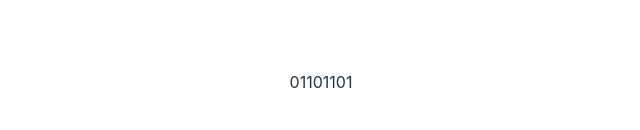
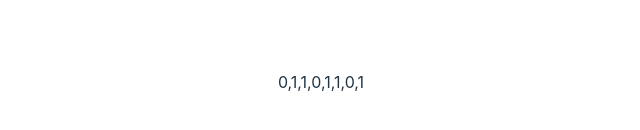
Before and after one commit to WPI-Hackathon/WPI-Hackathon.github.io, a React (Vite) app: page / in a window 1280 px wide. Shown: the part 318-448 px from the top of the page, without its empty margins (319-959 px from the left). Built offline with nearby package versions, Linux system fonts and the light colour scheme.

Commit message:
Semi-working click+drag

```diff
--- a/src/components/Calendar.tsx
+++ b/src/components/Calendar.tsx
@@ -1,5 +1,5 @@
 import { useState, useEffect } from "react";
-import { initSchedule } from "./helpers/initSchedule";
+import { displaySchedule } from "./helpers/displaySchedule";
 
 export default function Calendar({
     parseSchedule,
@@ -8,18 +8,34 @@ export default function Calendar({
 }) {
     const [schedule, setSchedule] =
         useState<Array<Array<number>>>(parseSchedule);
+    const [mouse, setMouse] = useState<boolean>(false)
 
     useEffect(() => {
-        console.log("INSDKFHS:DKLFHJSDKLFJHSDKLFJH")
-        console.log(schedule);
+        const saveData = setTimeout(() => {
+            console.log("Saving...")
+            console.log(schedule);
+        }, 2000)
+
+        return () => clearTimeout(saveData);
     }, [schedule]);
 
-    const test = initSchedule(schedule, setSchedule);
+    const display = displaySchedule(schedule, setSchedule, mouse);
+
+    function handleMouseDown() {
+        console.log("mouse down")
+        setMouse(true)
+
+    }
+
+    function handleMouseUp() {
+        console.log("mouse up")
+        setMouse(false)
+    }
 
     return (
-        <>
-            {test}
-            {schedule}
-        </>
+        <div onMouseDown={handleMouseDown} onMouseUp={handleMouseUp}>
+            {display}
+            <div>{`${schedule}`}</div>
+        </div>
     );
 }
--- a/src/components/calendar/Cell.tsx
+++ b/src/components/calendar/Cell.tsx
@@ -7,11 +7,13 @@ export default function Cell({
     setSchedule,
     cellNum,
     height,
+    mouse
 }: {
     schedule: number[][];
     setSchedule: any;
     cellNum: number;
     height: number;
+    mouse: boolean;
 }) {
     // TODO: Replace starting state if loading calendar
     // TODO: useEffect handling the fetching of the data from firebase
@@ -28,11 +30,20 @@ export default function Cell({
     }, [schedule]);
 
     function handleClick() {
-        console.log("handling click")
         setSchedule((prevSchedule: number[][]) => {
             const newSchedule = modifySchedule(prevSchedule, cellNum, height);
             return [...newSchedule];
         });
+    }
+
+    function handleOnMouseEnter() {
+        if(mouse) {
+            console.log("wow its working")
+            setSchedule((prevSchedule: number[][]) => {
+                const newSchedule = modifySchedule(prevSchedule, cellNum, height);
+                return [...newSchedule];
+            });
+        }
     }
 
     return (
@@ -42,6 +53,7 @@ export default function Cell({
             } w-24 h-6 border border-style:solid`}
             onClick={handleClick}
             onDragOver={handleClick}
+            onMouseEnter={handleOnMouseEnter}
         />
     );
 }
--- a/src/components/helpers/initSchedule.tsx
+++ b/src/components/helpers/displaySchedule.tsx
@@ -1,6 +1,6 @@
 import Cell from "../calendar/Cell";
 
-export function initSchedule(schedule: number[][], setSchedule: any) {
+export function displaySchedule(schedule: number[][], setSchedule: any, mouse: boolean) {
     let key = 0;
 
     return (
@@ -15,6 +15,7 @@ export function initSchedule(schedule: number[][], setSchedule: any) {
                                 setSchedule={setSchedule}
                                 cellNum={key - 1}
                                 height={schedule[0].length}
+                                mouse={mouse}
                             />
                         );
                     })}
```
